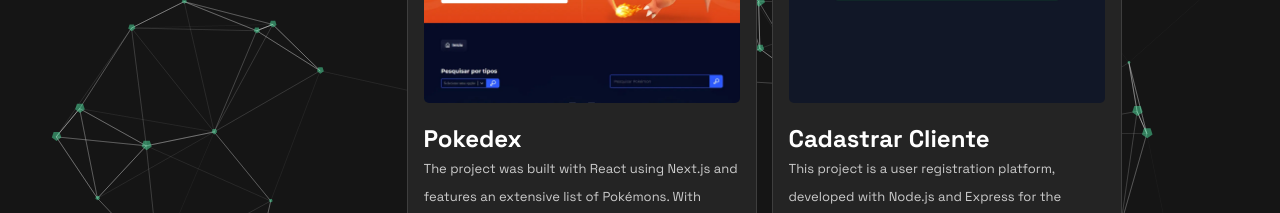
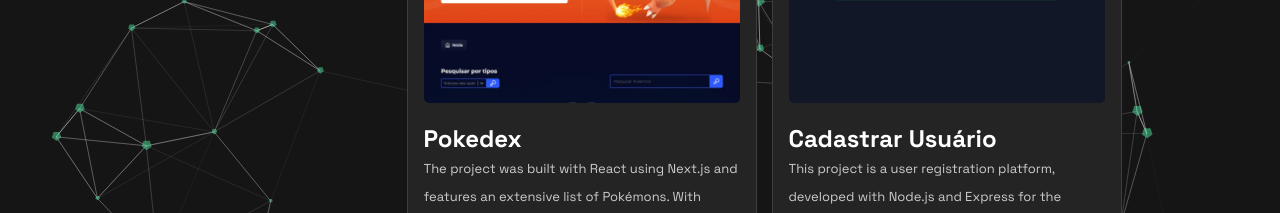
Before and after one commit to JuliocesarWpedro/portfolio, a React (Vite) app: page / in a window 1280 px wide. Shown: the part 1420-1633 px from the top of the page. Built offline with nearby package versions, Linux system fonts and the light colour scheme.

Commit message:
feat: adicionar novas categorias and icons

```diff
--- a/src/Components/Projects/IndividualProject.tsx
+++ b/src/Components/Projects/IndividualProject.tsx
@@ -18,6 +18,8 @@ import { FaHtml5 } from 'react-icons/fa';
 import { FaGithub } from 'react-icons/fa';
 import { CgWebsite } from 'react-icons/cg';
 import { useLanguage } from '../../hooks/useLanguage';
+import { SiExpress } from 'react-icons/si';
+import { SiTailwindcss } from 'react-icons/si';
 
 const IndividualProject = () => {
   const { translate, currentLanguage } = useLanguage();
@@ -136,6 +138,13 @@ const IndividualProject = () => {
                       <SiNextdotjs />
                     </>
                   ) : null}
+                  {project.mainCategory.toLowerCase().toLowerCase() ===
+                  'tailwindcss' ? (
+                    <>
+                      <p translate="no">{project.mainCategory.toLowerCase()}</p>
+                      <SiTailwindcss />
+                    </>
+                  ) : null}
                 </span>
                 {project.otherCategories?.map((category, index) => {
                   return (
@@ -198,6 +207,12 @@ const IndividualProject = () => {
                           <SiNextdotjs />
                         </>
                       ) : null}
+                      {category.toLowerCase() === 'express' ? (
+                        <>
+                          <p translate="no">{category}</p>
+                          <SiExpress />
+                        </>
+                      ) : null}
                     </span>
                   );
                 })}
--- a/src/Components/Projects/project.ts
+++ b/src/Components/Projects/project.ts
@@ -71,7 +71,7 @@ export const projects: Project[] = [
   },
   {
     srcImage: '/CadastrarCliente.webp',
-    title: 'Cadastrar Cliente',
+    title: 'Cadastrar Usuário',
     mainCategory: 'node',
     otherCategories: ['express', 'react', 'tailwind'],
     description: {
@@ -82,7 +82,7 @@ export const projects: Project[] = [
         text: 'This project is a user registration platform, developed with Node.js and Express for the backend, and React with tailwindcss on the frontend. Allows you to create accounts with email, telephone and name, validating the data before storing it in the bank. The interactive and secure experience ensures reliable registration for users, with real-time validation and efficient communication between client and server.',
       },
     },
-    altImage: 'Projeto Cadastrar Cliente',
+    altImage: 'Projeto Cadastrar usuário',
     urlGitHub: 'https://github.com/JuliocesarWpedro/users-typescript-api',
     urlProject: 'https://crud-users-frontend.vercel.app/',
   },
--- a/src/i18n/locale/en.json
+++ b/src/i18n/locale/en.json
@@ -27,8 +27,6 @@
     "projectInProgressDescription": "A new project is being carried out right now...",
     "return": "Return",
     "more": "More",
-    "projectDescriptionAnimaisFantásticos": "The project was developed using JavaScript and incorporates both vertical and horizontal carousels, along with an accordion. Additionally, it features entrance and exit animations for a more dynamic and interactive experience.",
-    "projectDescriptionPokedex": "The project was built with React using Next.js and features an extensive list of Pokémons. With pagination features and search filters, users can easily find Pokémon by name and access a variety of detailed information, including height, weight, statistics, and individual types of each Pokémon.",
     "TechnologiesUsed": "Technologies used"
   }
 }
--- a/src/i18n/locale/pt.json
+++ b/src/i18n/locale/pt.json
@@ -27,8 +27,6 @@
     "projectInProgressDescription": "Um novo projeto está sendo realizado neste momento...",
     "return": "Retornar",
     "more": "Ver mais",
-    "projectDescriptionAnimaisFantásticos": "O projeto foi desenvolvido utilizando JavaScript e incorpora um carrossel tanto vertical quanto horizontal, juntamente com um accordion. Além disso, apresenta animações de entrada e saída dos elementos para uma experiência mais dinâmica e interativa.",
-    "projectDescriptionPokedex": "O projeto foi construído com React usando Next.js e apresenta uma extensa lista de Pokémons. Com recursos de paginação e filtros de busca, os usuários podem facilmente encontrar Pokémon por nome, além de acessar uma variedade de informações detalhadas, incluindo altura, peso, estatísticas e tipos individuais de cada Pokémon.",
     "TechnologiesUsed": "Tecnologias usadas"
   }
 }
```
